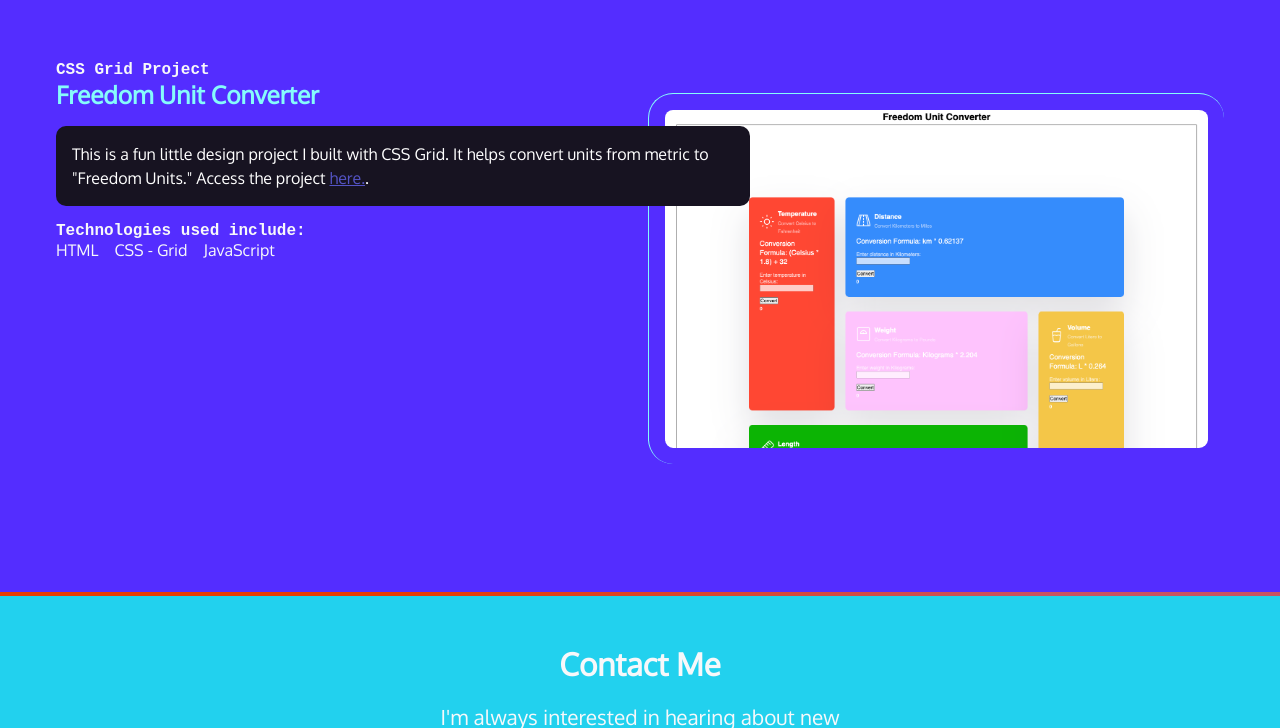
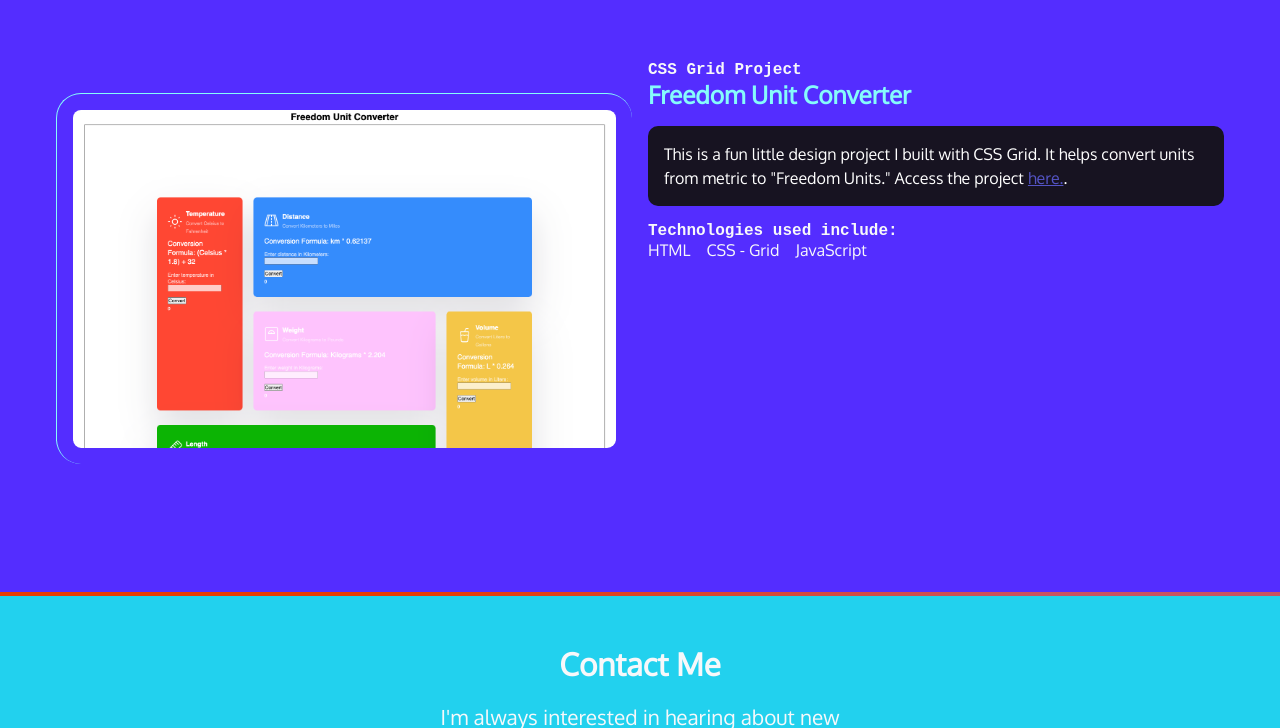
Before and after one commit to EricqyHan/Portfolio2022, a plain HTML site: page index.html in a window 1280 px wide. Shown: the part 1084-1812 px from the top of the page. Drawn offline with Linux system fonts and the light colour scheme; a web font is replaced by a local one.

Commit message:
updated text over picture format

```diff
--- a/CSS/style.css
+++ b/CSS/style.css
@@ -281,36 +281,36 @@ img #my-img {
 @media (min-width: 800px) {
   article {
     display: grid;
-    /* grid-template-columns: 1fr 1fr; */
-    grid-template-columns: repeat(10, 1fr);
+    grid-template-columns: 1fr 1fr;
+    /* grid-template-columns: repeat(10, 1fr); */
     gap: 1rem;
   }
   #projects {
     max-width: 1200px;
     margin: 0 auto;
   }
-  #projects img {
+  /* #projects img {
     grid-column: 1/6;
     grid-row: 1/2;
-  }
+  } */
   .text {
     order: 2;
     text-align: right;
-    grid-column: 5/11;
-    grid-row: 1/2;
+    /* grid-column: 5/11;
+    grid-row: 1/2; */
   }
   #projects ul {
     justify-content: flex-end;
   }
   #projects .reverse .text {
-    grid-column: 1/7;
+    /* grid-column: 1/7; */
     order: 2;
     text-align: left;
   }
-  #projects .reverse img {
+  /* #projects .reverse img {
     grid-column: 6/11;
     grid-row: 1/2;
-  }
+  } */
   #projects .reverse ul {
     justify-content: flex-start;
   }
```
